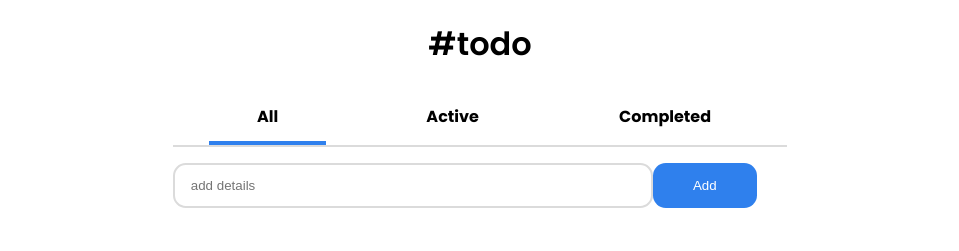
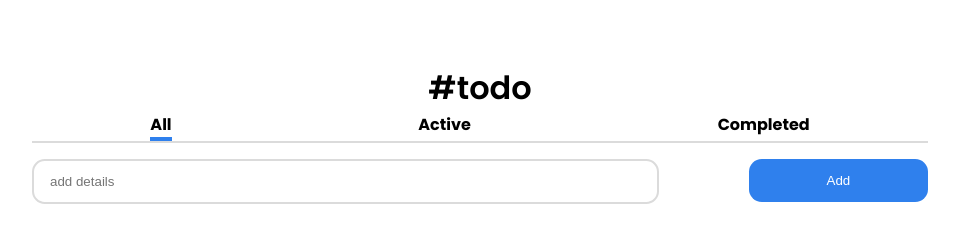
Before and after one commit to ronnyVilchez/AppTareas, a plain HTML site: page index.html in a window 1280 px wide. Shown: the whole page, without its empty margins (160-1119 px from the left). Drawn offline with Linux system fonts and the light colour scheme.

Commit message:
style.css

```diff
--- a/style.css
+++ b/style.css
@@ -6,9 +6,6 @@
 
 
 body {
-  /*   font-family: 'Poppins', sans-serif; */
-
-    box-sizing: border-box;
 
     font-family: "Poppins", sans-serif;
     font-weight: 500;
@@ -17,7 +14,7 @@ body {
 
 h1 {
     text-align: center;
-    margin: 20px 40%;
+    margin-top: 5%;
     font-family: "Poppins", sans-serif;
     font-weight: 600;
     font-style: normal;
@@ -39,99 +36,87 @@ i {
     cursor: pointer;
 }
 
+.container {
+
+    margin: auto;
+    padding: 0;
+    /* background-color: aquamarine; */
+}
+
+
+@media (max-width: 600px) {
+    .container {
+      width: 100%;
+
+      background-color: lightcoral;
+    }
+  }
+
+  /* Media query para pantallas medianas (por ejemplo, tablets) */
+  @media (min-width: 601px) and (max-width: 1024px) {
+    .container {
+      width: 100%;
+      background-color: lightgreen;
+    }
+  }
+
+  /* Media query para pantallas grandes (por ejemplo, desktops) */
+  @media (min-width: 1025px) {
+    .container {
+        width: 100%;
+        background-color: lightblue;
+    }
+  }
+
 .lista {
 
     margin: 1.5rem 5px;
     list-style-type: none;
 }
 
-.nav {
-    box-sizing: border-box;
+
+
+ul {
     display: flex;
-
-    padding: 1rem 0;
+    gap: 10px;
+    border-bottom: solid #dbdbdb 2px;
+    list-style-type: none;
+    margin: 0 15%;
     justify-content: space-around;
-
-    border-bottom: solid #dbdbdb 2px;
-}
-
-.boxTitle {
-    display: block;
-    box-sizing: border-box;
-    margin: 0 26%;
-    flex-direction: row;
-}
-
-.nav_list {
-    box-sizing: border-box;
-    display: inline;
-    width: 100%;
-    text-align: center;
-    justify-content: space-around;
-    list-style-type: none;
-}
-
-.list_item {
-    box-sizing: border-box;
-    cursor: pointer;
-    display: inline;
-    flex-direction: row;
-    width: 100%;
-    margin:0 28px;
-    padding: 0 40px;
 
 }
 
-/* display: inline;
-margin: 0 0;
-width: 30%;
-text-align: center; */
-
-/* #todos {
-    float: left;
+.list_item{
+    cursor: pointer;
+    margin: 0;
 }
- */
-/* #activas{
-    flex-direction: column;
-}  */
-
-/* #completas {
-  float: right;
-}
- */
-
-
-/* .list_item:hover {
-    border-bottom:solid #2f80ed 4px;
-    padding: 0.8rem 3rem;
-} */
 
 .bordes {
-    border-bottom:solid #2f80ed 4px;
-    padding: 0.8rem 3rem;
+    border-bottom: solid #2f80ed 4px;
+
+    padding: auto;
 }
 
 
 .form {
     display: block;
     padding: 1rem 0;
-    /* padding-left: 1rem;
-    padding-right: 1rem; */
-    margin: 0 26%;
-    justify-content: center;
+    margin: 0 15%;
+
 
 }
 
 .add {
-    display: inline;
-    margin: auto;
+    display: flex;
+    gap: 10px;
+    justify-content: space-between;
+    width: 100%;
     box-sizing: border-box;
-
 }
 
 .addTasks {
 
-    width: 30rem;
+    width: 70%;
     height: 2.8rem;
     padding: 0 1rem;
     /*  margin-right: 3rem; */
@@ -141,11 +126,9 @@ text-align: center; */
 
 .bt_Add {
     cursor: pointer;
-    display: inline;
-    float: inline-end;
-    width: 6.5rem;
-    height: 2.8rem;
-    /*  margin-left: 3rem; */
+
+    width: 20%;
+    height: 2.7rem;
     color: white;
     border-radius: 0.8rem;
     background-color: #2f80ed;
@@ -159,22 +142,23 @@ text-align: center; */
     cursor: pointer;
 }
 
+
+.bt_dl_all{
+    display: flex;
+    justify-content: end;
+
+}
  .button {
     cursor: pointer;
-    display: inline;
-    float: inline-end;
+    display: flex;
     justify-content: center;
-    width: 9rem;
-    height: 2.5rem;
+    gap: 3px;
+    width: 100px;
+    height: 35px;
+    padding: 10px 0;
+   background-color: #eb5757;
    color: white;
-    background-color: #eb5757;
    border: none;
    border-radius: 0.4rem;
+
 }
-
-#bt_dl {
-    cursor: pointer;
-    display: inline;
-    float: inline-start;
-    margin-left: 1rem;
-}
```
Lines whose indentation alone changed are shown as unchanged.
